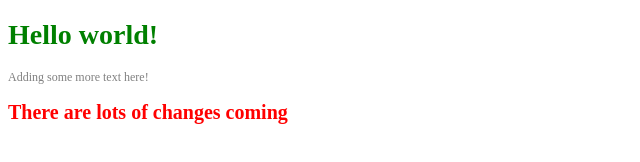
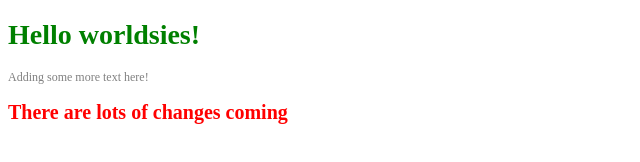
Before and after one commit to jessephillips/hello-world, a plain HTML site: page index.html in a window 1280 px wide. Shown: the full height of the page, 0-640 px from the left. Drawn offline with Linux system fonts and the light colour scheme.

Commit message:
Change world to worldsies.

```diff
--- a/index.html
+++ b/index.html
@@ -6,7 +6,7 @@
 		<link rel="stylesheet" type="text/css" href="main.css">
 	</head>
 	<body>
-		<h1>Hello world!</h1>
+		<h1>Hello worldsies!</h1>
 
 		<p>Adding some more text here!</p>
 
```
